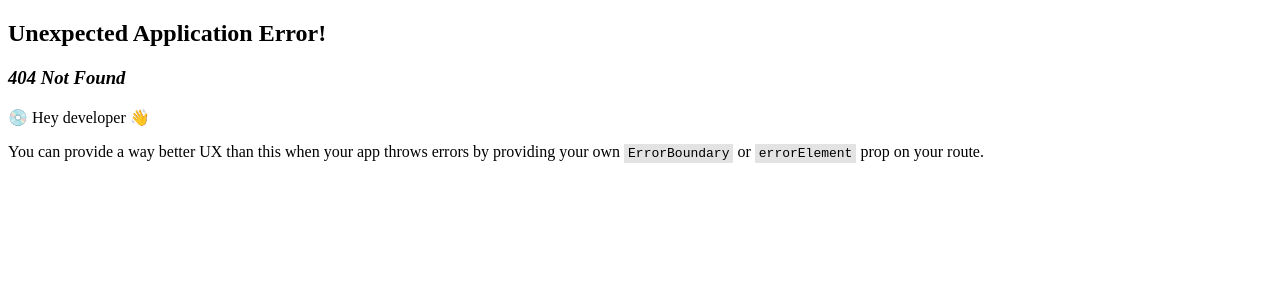
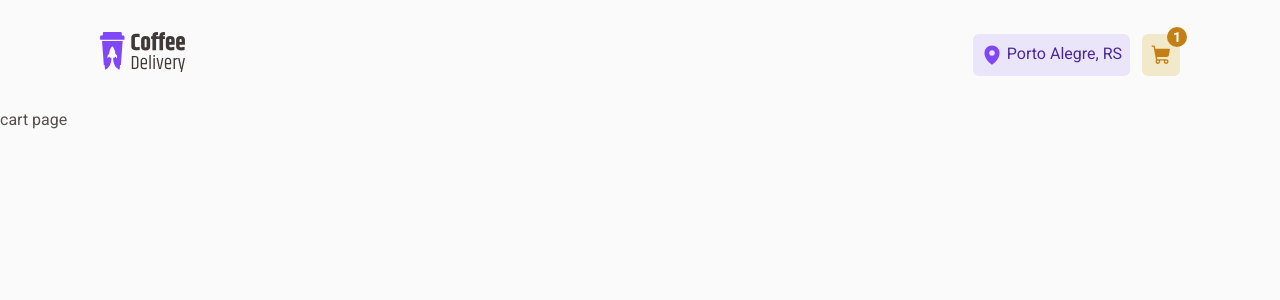
Before and after one commit to StefanyVasc/coffee-delivery, a React (Vite) app: page /cart in a window 1280 px wide. Before the commit this address had no page. Shown: the top 300 px of the page. Built offline with nearby package versions, Linux system fonts and the light colour scheme.

Commit message:
feat: create Card page

```diff
--- a/src/main.tsx
+++ b/src/main.tsx
@@ -3,6 +3,7 @@ import ReactDOM from 'react-dom/client'
 import { RouterProvider, createBrowserRouter } from 'react-router-dom'
 import { Home } from './pages/Home/index.tsx'
 import { App } from './App.tsx'
+import { Cart } from './pages/Cart/index.tsx'
 
 const router = createBrowserRouter([
   {
@@ -13,6 +14,10 @@ const router = createBrowserRouter([
         path: '/',
         element: <Home />,
       },
+      {
+        path: '/cart',
+        element: <Cart />,
+      },
     ],
   },
 ])
--- /dev/null
+++ b/src/pages/Cart/index.tsx
@@ -0,0 +1,7 @@
+export function Cart() {
+  return (
+    <>
+      <div>cart page</div>
+    </>
+  )
+}
```
